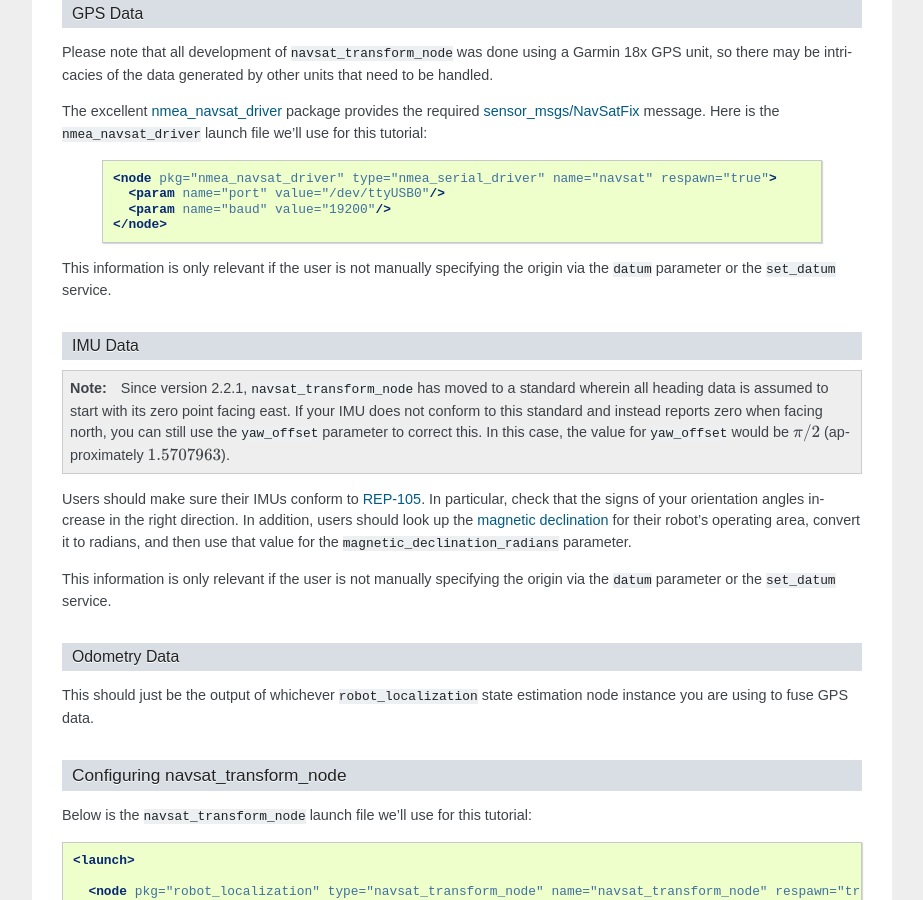
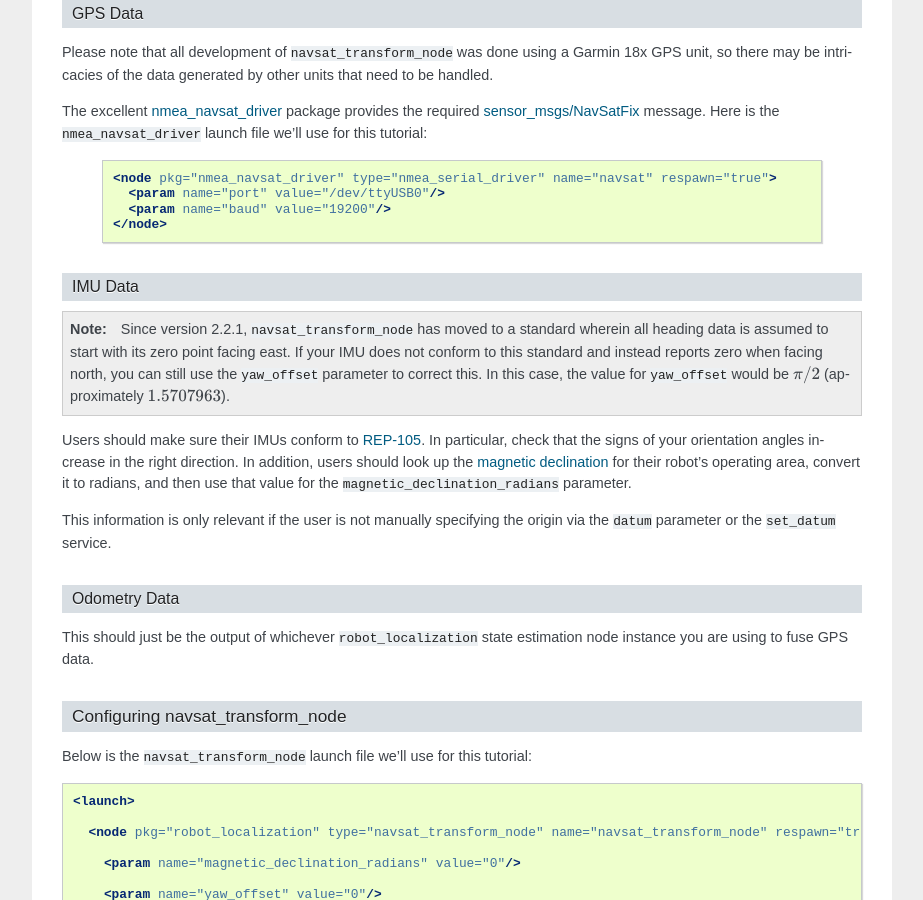
Before and after one commit to cra-ros-pkg/robot_localization, a Sphinx documentation site: the page built from doc/integrating_gps.rst, in a window 1280 px wide and 900 px high, scrolled down 1361 px. Shown: the whole window, without its empty margins (318-1241 px from the left). Built offline with Sphinx 7.4.7, drawn with Linux system fonts in a browser that asks for light colours; the version number could not be read and is left out.

Commit message:
docs(gps_integration): Removed 'only relevant' note.
Seems that this is a copy paste mistake. This line means something at
the IMU Data section but makes no sense in the this section.

```diff
--- a/doc/integrating_gps.rst
+++ b/doc/integrating_gps.rst
@@ -59,8 +59,6 @@ The excellent `nmea_navsat_driver <http://wiki.ros.org/nmea_navsat_driver>`_ pac
     <param name="port" value="/dev/ttyUSB0"/>
     <param name="baud" value="19200"/>
   </node>
-
-This information is only relevant if the user is not manually specifying the origin via the ``datum`` parameter or the ``set_datum`` service.
 
 IMU Data
 ^^^^^^^^
```
